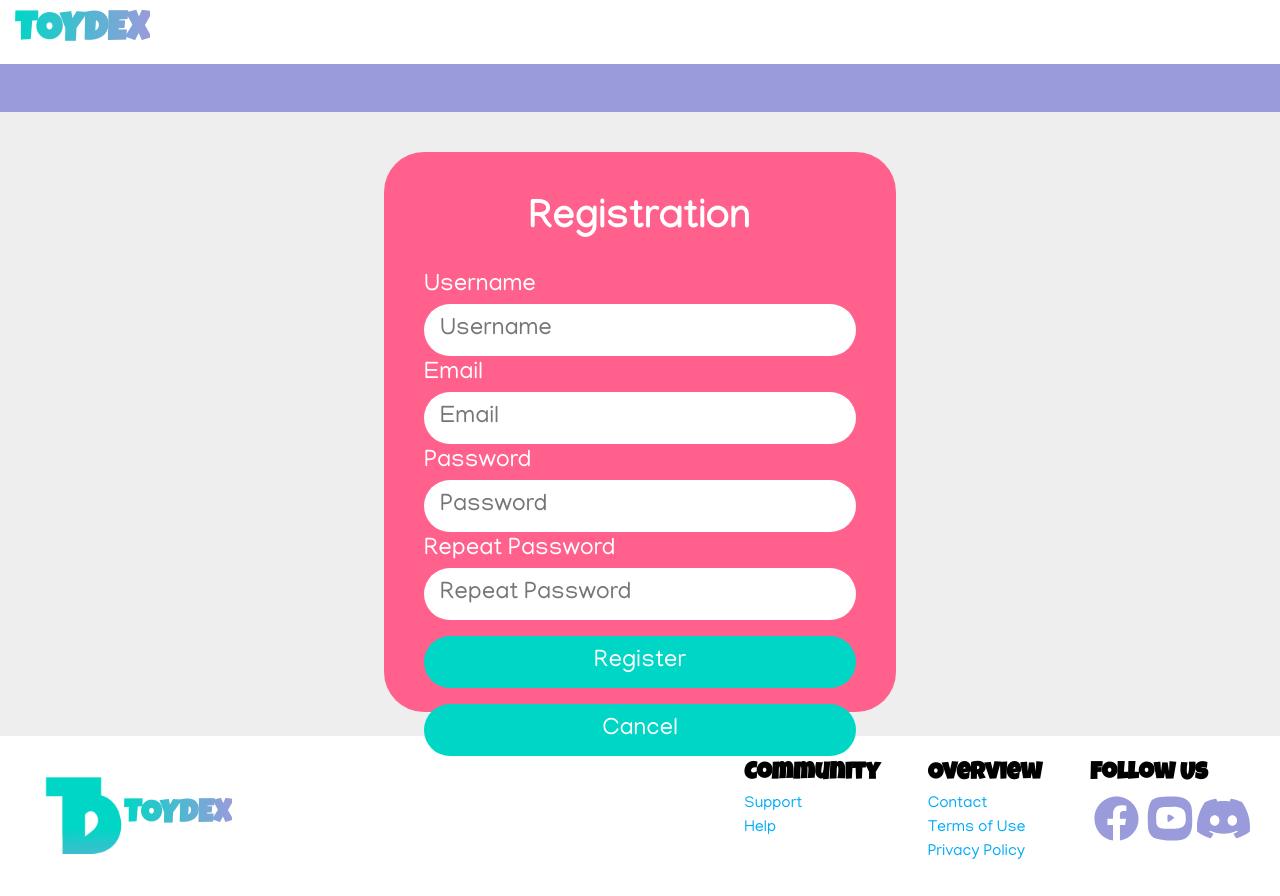
After one commit to anderrated/ToyDex, a PHP site: page /registration.php in a window 1280 px wide. The commit adds this page. Run offline with PHP 8.4, Linux system fonts and the light colour scheme.

Commit message:
Added registration php file with frontend

```diff
--- /dev/null
+++ b/registration.php
@@ -0,0 +1,83 @@
+<?php
+include 'DBConnector.php';
+?>
+
+<!DOCTYPE html>
+<html lang="en">
+<head>
+    <meta charset="UTF-8">
+    <meta name="viewport" content="width=device-width, initial-scale=1.0">
+    <link rel="stylesheet" href="styles.css">
+    <title>Registration | ToyDex</title>
+</head>
+<body class="register">
+    <section class="home">
+        <header>
+            <div class="main-header">
+                <h1 class="toydex-logo">TOYDEX</h1>
+            </div>
+            <div class="divider"></div>
+        </header>
+    </section>
+
+    <section class="register-user-container">
+        <div class="register-user">
+            <h1>Registration</h1>
+            <form method="post" action="registration.php" >
+                <div class="form-group">
+                    <label for="username">Username </label>
+                    <input type="text" id="username" name="username" placeholder="Username" required>
+                </div>
+
+                <div class="form-group">
+                    <label for="email">Email</label>
+                    <input type="email" id="email" name="email" placeholder="Email" required>
+                </div>
+
+                <div class="form-group">
+                    <label for="password">Password</label>
+                    <input type="password" id="password" name="password" placeholder="Password" required>
+                </div>
+
+                <div class="form-group">
+                    <label for="repeat-password">Repeat Password</label>
+                    <input type="repeat-password" id="repeat-password" name="password" placeholder="Repeat Password" required>
+                </div>
+
+                <div class="form-group">
+                    <input type="submit" value="Register" name="submit">
+                    <button type="cancel" onclick="window.location.href='registration.php'">Cancel</button>
+                </div>
+            </form>
+        </div>
+    </section>
+
+    <footer>
+        <div class="logo">
+            <img src="images/logo.png">
+            <h1>TOYDEX</h1>
+        </div>
+        <div class="labels">
+            <div class="label">
+                <h2>Community</h2>
+                <a href="#">Support</a>
+                <a href="#">Help</a>
+            </div>
+            <div class="label">
+                <h2>Overview</h2>
+                <a href="#">Contact</a>
+                <a href="#">Terms of Use</a>
+                <a href="#">Privacy Policy</a>
+            </div>
+            <div class="label">
+                <h2>Follow Us</h2>
+                <div class="icons">
+                    <a href="#"><img src="images/facebook-svgrepo-com.svg"></a>
+                    <a href="#"><img src="images/youtube-svgrepo-com.svg"></a>
+                    <a href="#"><img src="images/discord-fill-svgrepo-com.svg"></a>
+                </div>
+            </div>
+        </div>
+    </footer>
+</body>
+</html>
--- a/styles.css
+++ b/styles.css
@@ -271,6 +271,73 @@ header {
   overflow: hidden;
 }
 
+/* registration */
+.register .register-user-container {
+  display: flex;
+  background-color: var(--light-grey);
+  height: 78vh;
+  flex-direction: row;
+}
+
+.register-user-container .register-user {
+  background-color: var(--pink);
+  margin-top: 1rem;
+  height: 70vh;
+  width: 40vw;
+  border-radius: 40px;
+  position: sticky;
+  top: 9rem;
+  left: 70rem
+  font-family: Manjari, sans-serif;
+  color: white;
+  padding: 2.5rem;
+}
+
+.register-user-container {
+  display: flex;
+  justify-content: center;
+  align-items: center;
+  height: 80vh;
+  background-color: var(--light-grey);
+}
+
+.register-user {
+  background-color: var(--pink);
+  border-radius: 20px;
+  padding: 2.5rem;
+  width: 40px;
+  color: white;
+  font-family: Manjari, sans-serif;
+}
+
+.register-user h1 {
+  text-align: center;
+  font-size: 2.5rem;
+  margin-bottom: 1rem;
+}
+
+.register-user form .form-group input {
+  width: 100%;
+  border-radius: 50px;
+  padding: 0.5rem 1rem;
+  border: none;
+}
+
+.register-user form .form-group input[type="submit"],.register-user form .form-group button {
+  background-color: var(--green);
+  color: white;
+  border: none;
+  cursor: pointer;
+  margin-top: 1rem;
+  padding: 0.5rem 1rem;
+  border-radius: 50px;
+  width: 100%;
+}
+
+.register-user-container .register-user {
+    font-size: 1.50rem;
+}
+
 /* item decoration */
 .home .filter-item-container .items-container .items-list li .li-content {
   display: flex;
```
